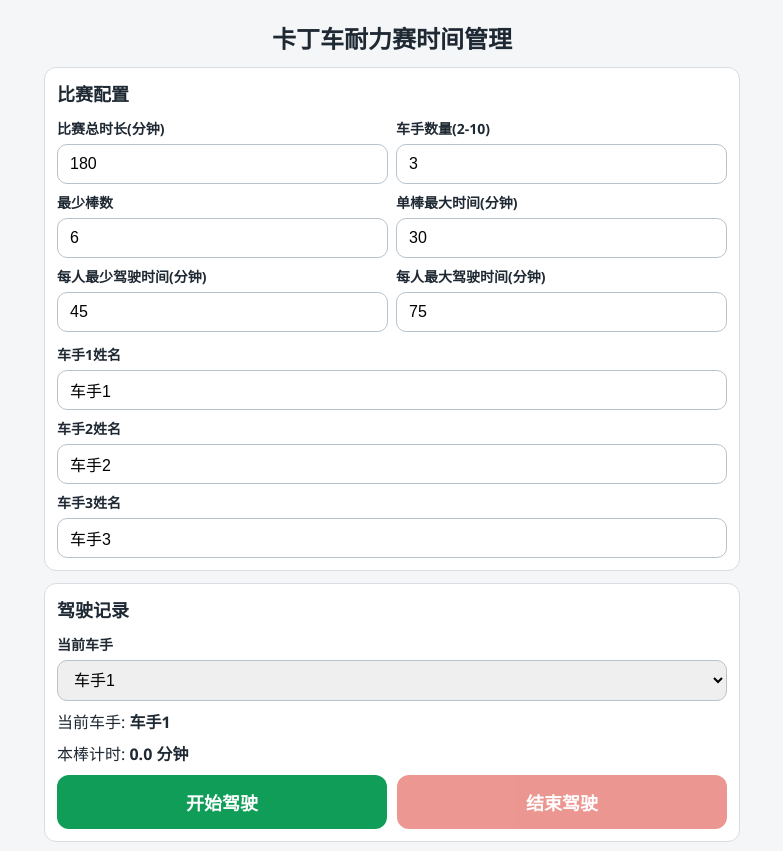
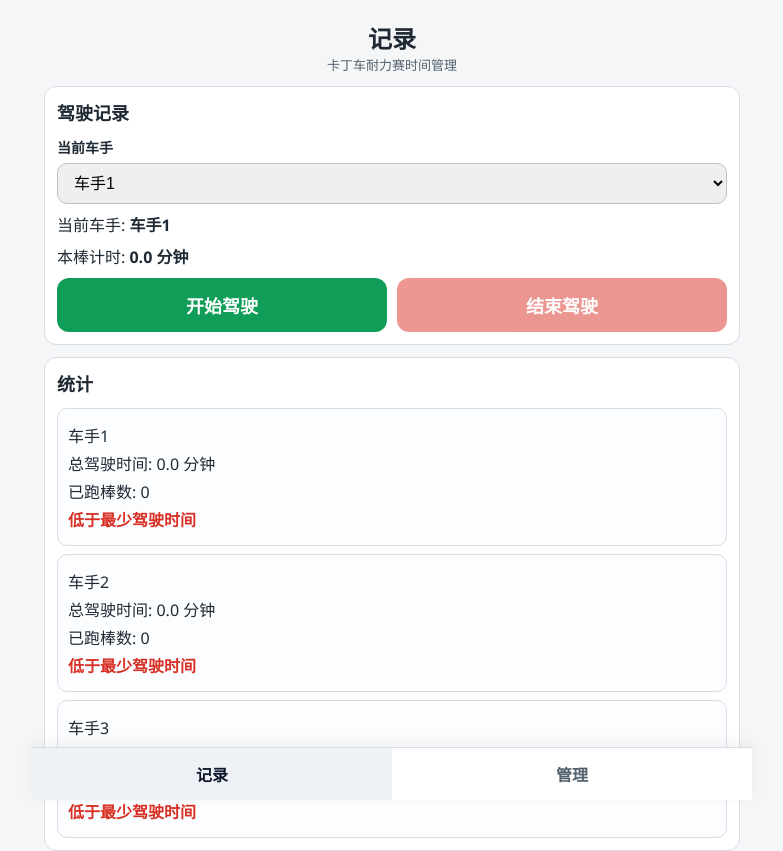
Before and after one commit to Wenuan7/racetimer, a React (Vite) app: page / in a window 1280 px wide. Shown: the top 851 px of the page, without its empty margins (248-1031 px from the left). Built offline with nearby package versions, Linux system fonts and the light colour scheme.

Commit message:
加入了管理页面

```diff
--- a/src/App.tsx
+++ b/src/App.tsx
@@ -201,6 +201,8 @@ function formatSecondsToMinutes(seconds: number): string {
   return (seconds / 60).toFixed(1)
 }
 
+type TabId = 'record' | 'manage'
+
 function App() {
   const [state, dispatch] = useReducer(reducer, defaultState, () => {
     try {
@@ -210,6 +212,7 @@ function App() {
       return defaultState
     }
   })
+  const [tab, setTab] = useState<TabId>('record')
   const [now, setNow] = useState(Date.now())
 
   useEffect(() => {
@@ -233,9 +236,12 @@ function App() {
   const selectedDriver = state.drivers.find((driver) => driver.id === state.currentDriverId)
 
   return (
+    <div className="app-shell">
       <main className="app">
-      <h1>卡丁车耐力赛时间管理</h1>
+        <h1>{tab === 'record' ? '记录' : '管理'}</h1>
+        <p className="app-subtitle">卡丁车耐力赛时间管理</p>
 
+        {tab === 'manage' && (
           <section className="card">
             <h2>比赛配置</h2>
             <div className="grid">
@@ -350,7 +356,10 @@ function App() {
               ))}
             </div>
           </section>
+        )}
 
+        {tab === 'record' && (
+          <>
       <section className="card">
         <h2>驾驶记录</h2>
         <label>
@@ -418,7 +427,27 @@ function App() {
           })}
         </div>
       </section>
+          </>
+        )}
       </main>
+
+      <nav className="bottom-nav" aria-label="主导航">
+        <button
+          type="button"
+          className={tab === 'record' ? 'nav-item active' : 'nav-item'}
+          onClick={() => setTab('record')}
+        >
+          记录
+        </button>
+        <button
+          type="button"
+          className={tab === 'manage' ? 'nav-item active' : 'nav-item'}
+          onClick={() => setTab('manage')}
+        >
+          管理
+        </button>
+      </nav>
+    </div>
   )
 }
 
--- a/src/index.css
+++ b/src/index.css
@@ -14,12 +14,27 @@ body {
   margin: 0 auto;
 }
 
+.app-shell {
+  min-height: 100dvh;
+  display: flex;
+  flex-direction: column;
+}
+
 .app {
+  flex: 1;
   padding: 12px;
+  padding-bottom: calc(12px + 56px + env(safe-area-inset-bottom, 0px));
+}
+
+.app-subtitle {
+  margin: -4px 0 12px;
+  font-size: 13px;
+  text-align: center;
+  color: #52606d;
 }
 
 h1 {
-  margin: 8px 0 12px;
+  margin: 8px 0 4px;
   font-size: 24px;
   text-align: center;
 }
@@ -124,6 +139,36 @@ button:disabled {
   font-weight: 700;
 }
 
+.bottom-nav {
+  position: fixed;
+  bottom: 0;
+  left: 50%;
+  transform: translateX(-50%);
+  width: 100%;
+  max-width: 720px;
+  display: flex;
+  z-index: 20;
+  border-top: 1px solid #d7dde3;
+  background: #fff;
+  padding-bottom: env(safe-area-inset-bottom, 0px);
+  box-shadow: 0 -4px 16px rgba(15, 23, 42, 0.06);
+}
+
+.bottom-nav .nav-item {
+  flex: 1;
+  padding: 14px 12px;
+  font-size: 16px;
+  font-weight: 700;
+  color: #52606d;
+  background: #fff;
+  border-radius: 0;
+}
+
+.bottom-nav .nav-item.active {
+  color: #0f172a;
+  background: #eef2f6;
+}
+
 @media (min-width: 768px) {
   .grid {
     grid-template-columns: 1fr 1fr;
```
Lines whose indentation alone changed are shown as unchanged.
